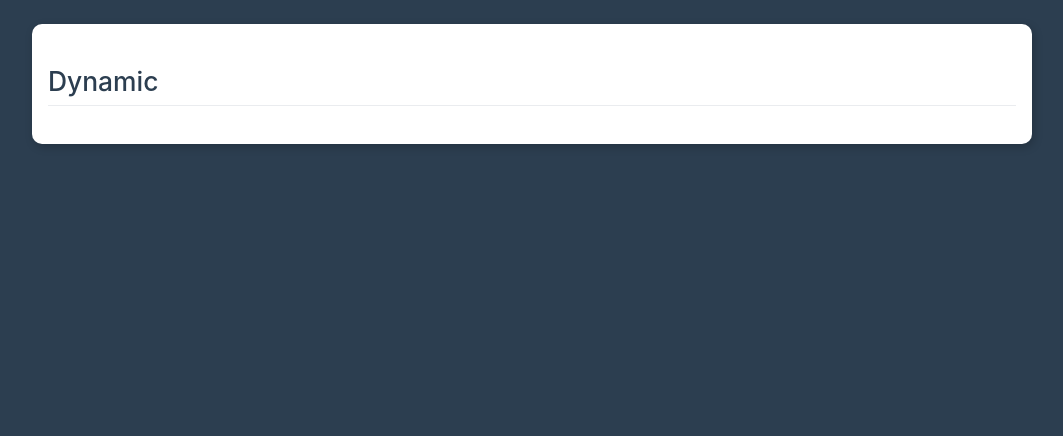
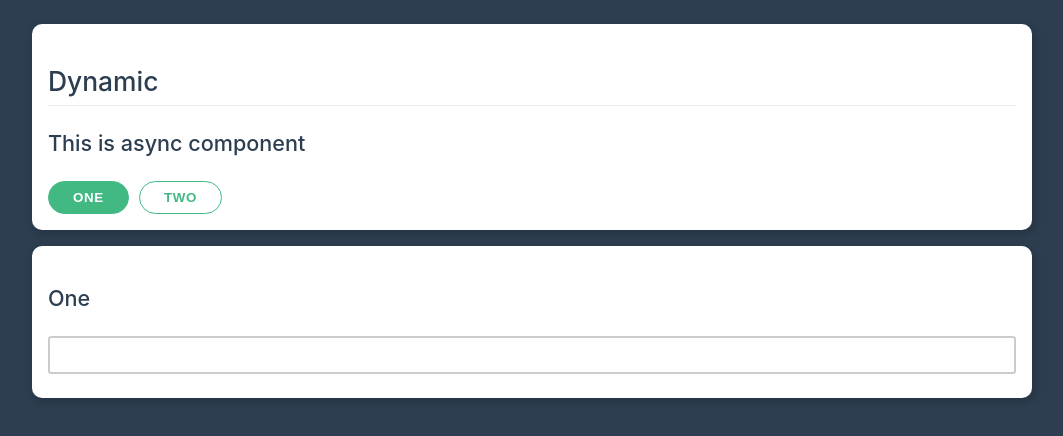
Before and after one commit to SiarhKul/vue_basic, a Vue app: page / in a window 1280 px wide. Shown: the top 436 px of the page, without its empty margins (108-1171 px from the left). Built offline with nearby package versions, Linux system fonts and the light colour scheme.

Commit message:
feat: Added dynamic functionality

```diff
--- a/src/App.vue
+++ b/src/App.vue
@@ -2,16 +2,55 @@
   <div class='container pt-1'>
     <div class='card'>
       <h2>Dynamic</h2>
+      <async-component></async-component>
+      <app-button :color='oneColor' @action='active="one"' ref='byBtn'>One</app-button>
+      <app-button :color='twoColor' @action='active="two"'>Two</app-button>
     </div>
+    <keep-alive>
+      <component :is='componentName'></component>
+    </keep-alive>
 
   </div>
 </template>
 
 <script>
+import AppButton from '@/AppButton';
+import AppTextOne from '@/AppTextOne';
+import AppTextTwo from '@/AppTextTwo';
 
 export default {
   name: 'App',
-  components: {},
+  components: { AppButton, AppTextOne, AppTextTwo },
+  data() {
+    return {
+      active: 'one',
+    };
+  },
+  mounted() {
+    this.$refs.byBtn.logBtn();
+  },
+
+  computed: {
+    componentName() {
+      return `app-text-${this.active}`;
+    },
+    // componentName: {
+    //   get() {
+    //     return `app-text-${this.active}`;
+    //   },
+    //   set(value) {
+    //     console.log(value);
+    //   },
+    // },
+
+
+    oneColor() {
+      return this.active === 'one' ? 'primary' : '';
+    },
+    twoColor() {
+      return this.active === 'two' ? 'primary' : '';
+    },
+  },
 };
 </script>
 
--- a/src/AppButton.vue
+++ b/src/AppButton.vue
@@ -16,6 +16,12 @@ export default {
       },
     },
   },
+
+  methods: {
+    logBtn() {
+      console.log("text from AppButton");
+    }
+  }
 };
 </script>
 
--- /dev/null
+++ b/src/AppTextOne.vue
@@ -0,0 +1,18 @@
+<template>
+  <div class='card'>
+    <h3>One</h3>
+    <div class='form-control'>
+      <input type='text'>
+    </div>
+  </div>
+</template>
+
+<script>
+export default {
+  name: 'AppTextOne',
+};
+</script>
+
+<style scoped>
+
+</style>
--- /dev/null
+++ b/src/AppTextTwo.vue
@@ -0,0 +1,15 @@
+<template>
+  <div class='card'>
+    <h3>Two</h3>
+  </div>
+</template>
+
+<script>
+export default {
+  name: 'AppTextTwo',
+};
+</script>
+
+<style scoped>
+
+</style>
--- /dev/null
+++ b/src/AsyncComponent.vue
@@ -0,0 +1,15 @@
+<template>
+  <div>
+    <h3>This is async component</h3>
+  </div>
+</template>
+
+<script>
+export default {
+  name: 'AsyncComponent',
+};
+</script>
+
+<style scoped>
+
+</style>
--- a/src/main.js
+++ b/src/main.js
@@ -1,5 +1,12 @@
-import { createApp } from 'vue'
-import App from './App.vue'
-import "./theme.css"
+import { createApp, defineAsyncComponent } from 'vue';
+import App from './App.vue';
+import './theme.css';
 
-createApp(App).mount('#app')
+
+const app = createApp(App);
+
+app.component('async-component', defineAsyncComponent(() => {
+  return import('./AsyncComponent');
+}));
+
+app.mount('#app');
```
